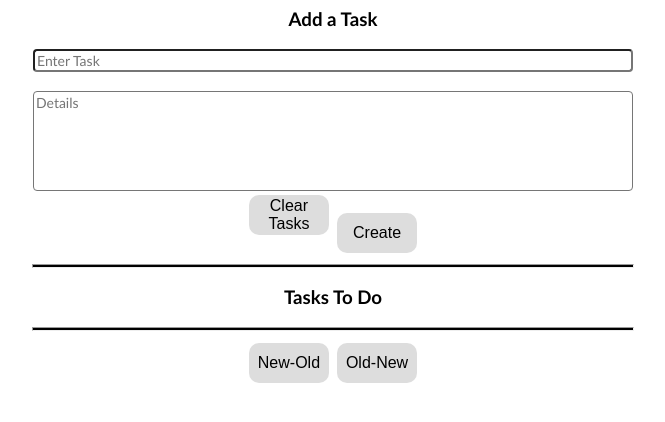
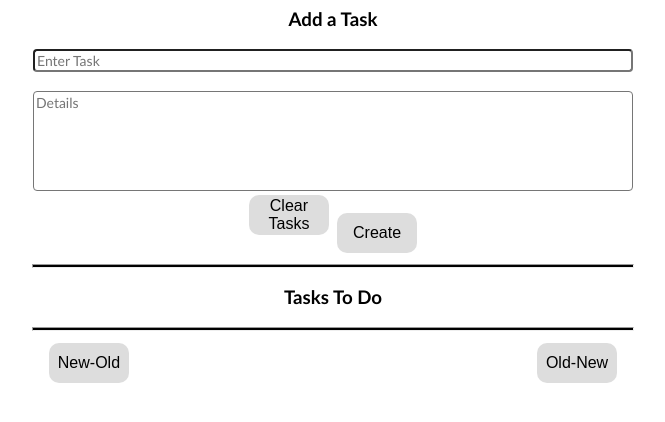
Before and after one commit to Boeufin/ICS3U-Final, a website: page project1/app/index.html in a window 1280 px wide. Shown: the whole page, without its empty margins (307-972 px from the left). Drawn offline with Linux system fonts and the light colour scheme.

Commit message:
Sort buttons positions fixed

```diff
--- a/project1/app/index.html
+++ b/project1/app/index.html
@@ -22,6 +22,16 @@
         #create {
           position: relative;
           top: 9px;
+        }
+
+        #newold {
+          position: relative;
+          right: 200px;
+        }
+
+        #oldnew {
+          position: relative;
+          left: 200px;
         }
 
         button {
```
